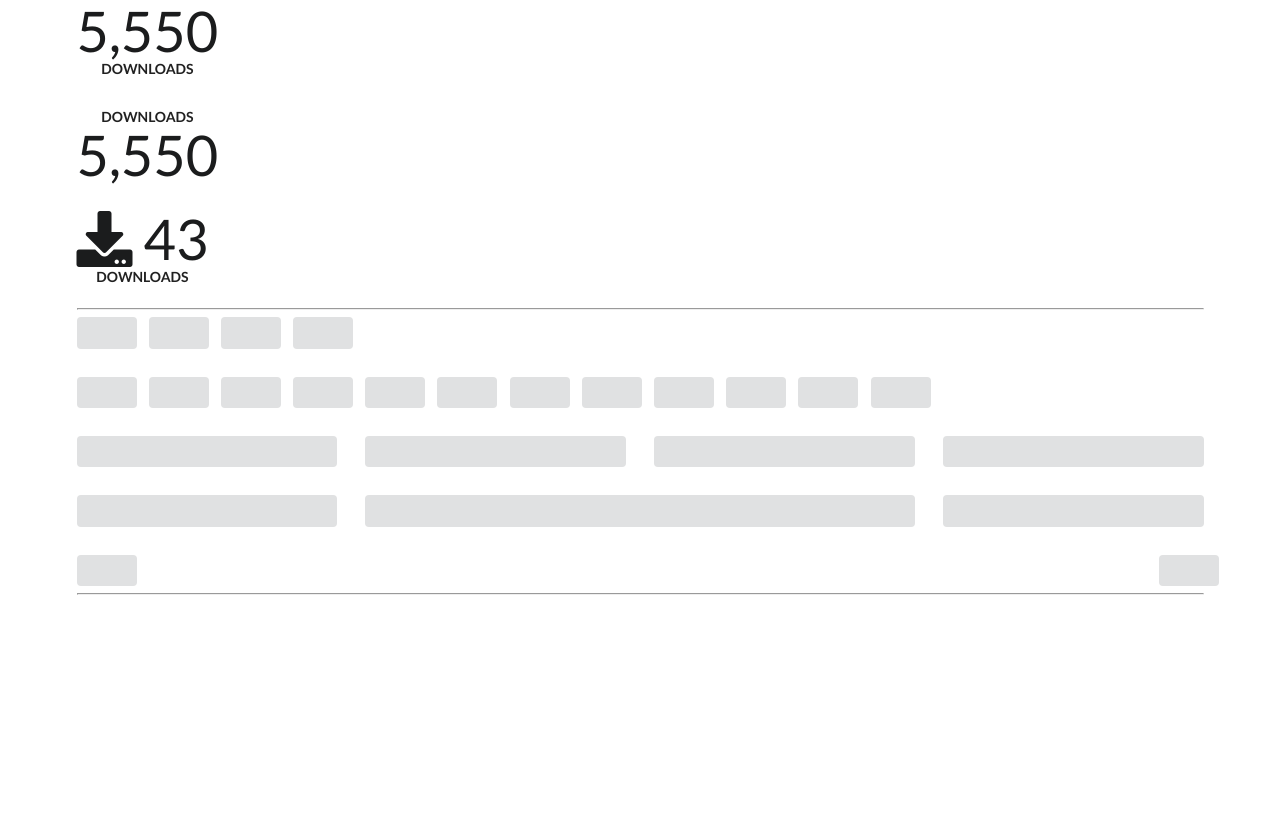
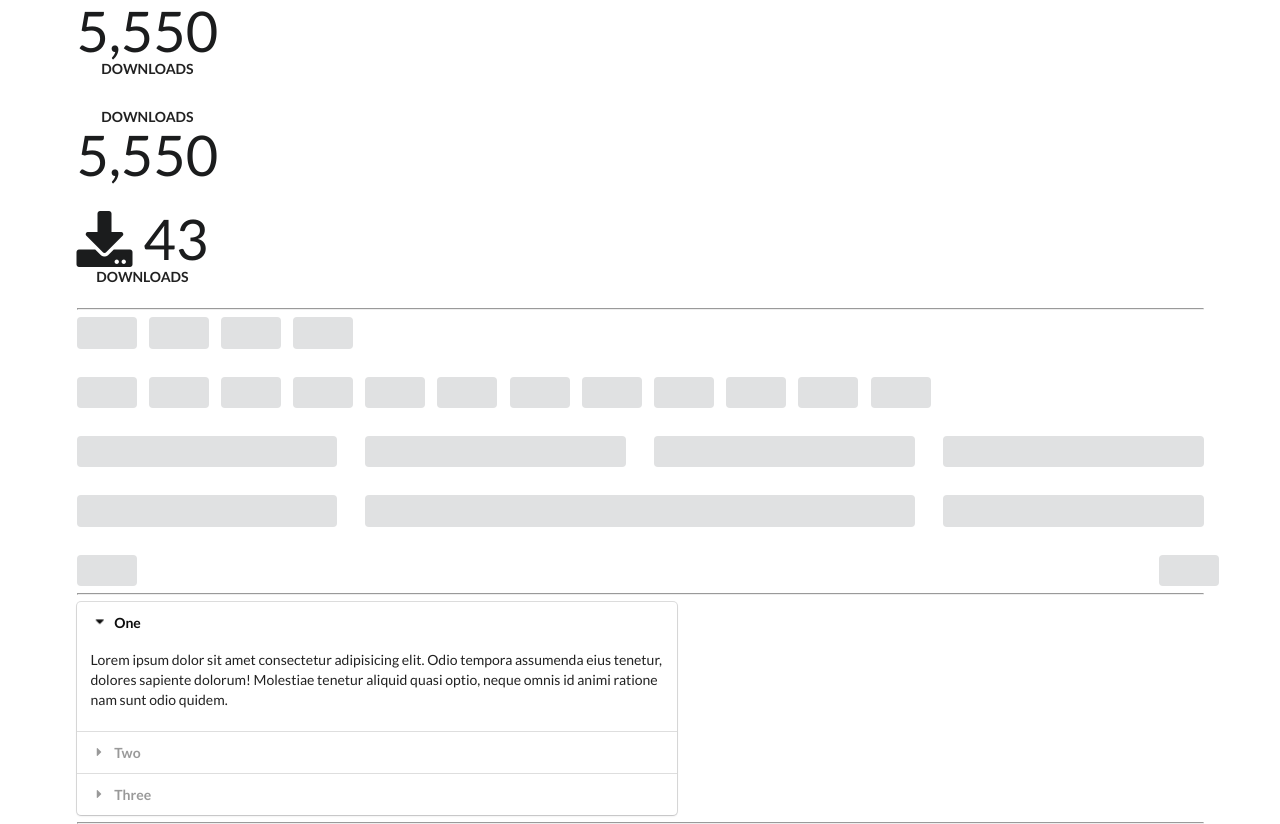
Before and after one commit to vartanbeno/semantic-ui, a plain HTML site: page index.html in a window 1280 px wide. Shown: the part 3444-4268 px from the top of the page. Before the commit the page ends 4044 px from the top, so only its background shows below. Drawn offline with nearby package versions, Linux system fonts and the light colour scheme.

Commit message:
accordions (requires some jQuery)

```diff
--- a/index.html
+++ b/index.html
@@ -4,6 +4,7 @@
         <meta charset="utf-8">
         <title>Semantic UI Sandbox</title>
         <link rel="stylesheet" href="https://cdnjs.cloudflare.com/ajax/libs/semantic-ui/2.3.3/semantic.min.css">
+        <script src="https://code.jquery.com/jquery-3.3.1.min.js" integrity="sha256-FgpCb/KJQlLNfOu91ta32o/NMZxltwRo8QtmkMRdAu8=" crossorigin="anonymous"></script>
     </head>
     <body>
         <div class="ui container">
@@ -498,7 +499,39 @@
 
             <hr>
 
+            <!-- accordions -->
+            <div class="ui styled accordion">
+                <div class="title active">
+                    <i class="dropdown icon"></i>
+                    One
+                </div>
+                <div class="content active">
+                    <p class="transition visible">Lorem ipsum dolor sit amet consectetur adipisicing elit. Odio tempora assumenda eius tenetur, dolores sapiente dolorum! Molestiae tenetur aliquid quasi optio, neque omnis id animi ratione nam sunt odio quidem.</p>
+                </div>
+                <div class="title">
+                    <i class="dropdown icon"></i>
+                    Two
+                </div>
+                <div class="content">
+                    <p class="transition hidden">Lorem ipsum dolor sit amet consectetur adipisicing elit. Eligendi eveniet reprehenderit incidunt possimus corporis, quidem quibusdam, totam, hic beatae harum laboriosam cumque sed! Doloribus reiciendis similique sit, cumque a praesentium.</p>
+                </div>
+                <div class="title">
+                    <i class="dropdown icon"></i>
+                    Three
+                </div>
+                <div class="content">
+                    <p class="transition hidden">Lorem ipsum dolor sit amet consectetur adipisicing elit. Aperiam maiores vitae consequuntur aliquam sunt explicabo, dolores et excepturi suscipit odio est, facere neque amet deserunt tempore! Nesciunt veritatis dignissimos deserunt.</p>
+                    <p class="transition hidden">Lorem ipsum dolor sit amet consectetur adipisicing elit. Assumenda consequatur pariatur quasi culpa, libero animi et adipisci perspiciatis velit aliquam voluptatum, fugit quam voluptates ducimus eius ipsa facilis asperiores! Vitae.</p>
+                </div>
+            </div>
+
+            <hr>
+
         </div>
+
         <script type="text/javascript" src="https://cdnjs.cloudflare.com/ajax/libs/semantic-ui/2.3.3/semantic.min.js"></script>
+        <script type="text/javascript">
+            $('.ui.accordion').accordion()
+        </script>
     </body>
 </html>
```
